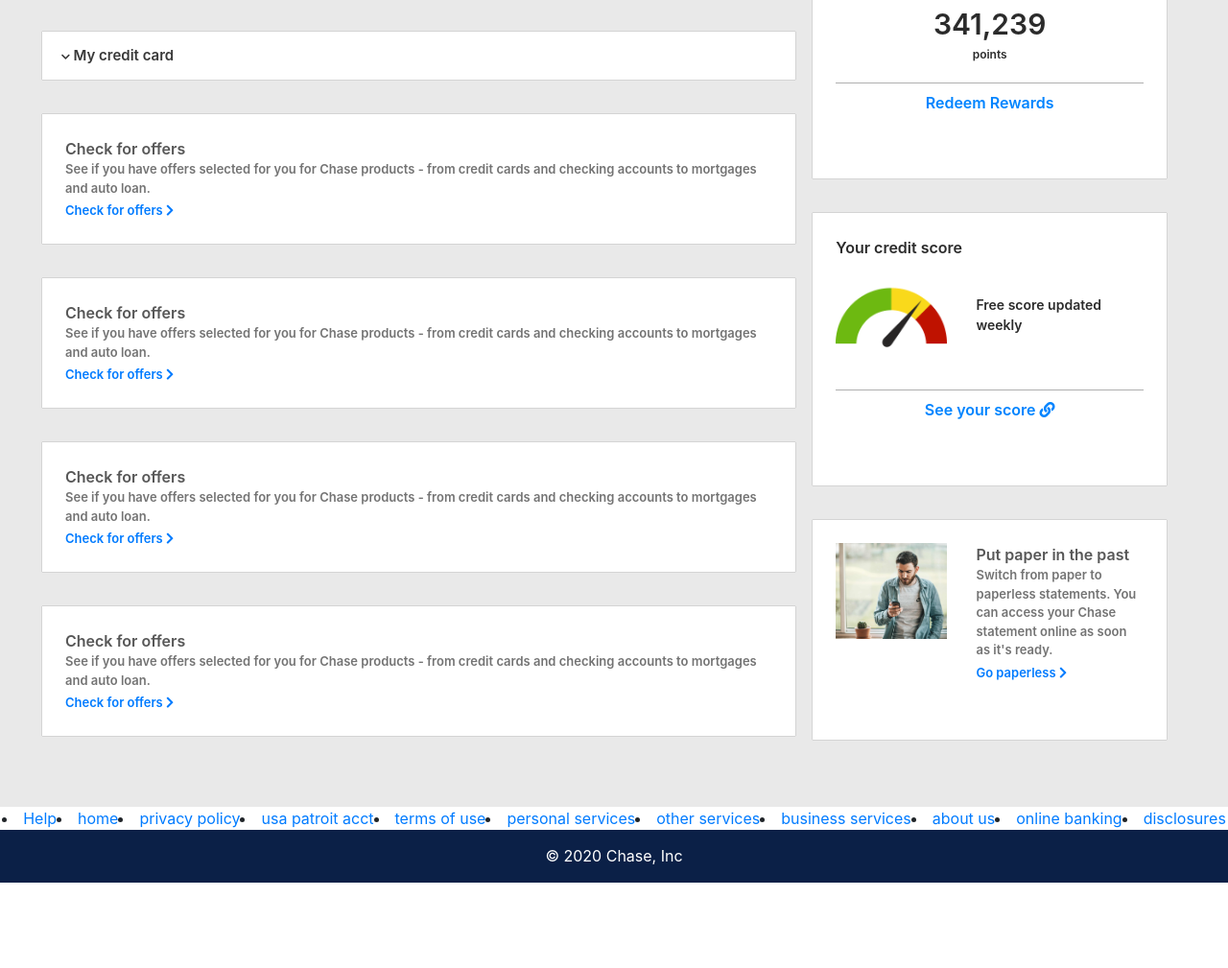
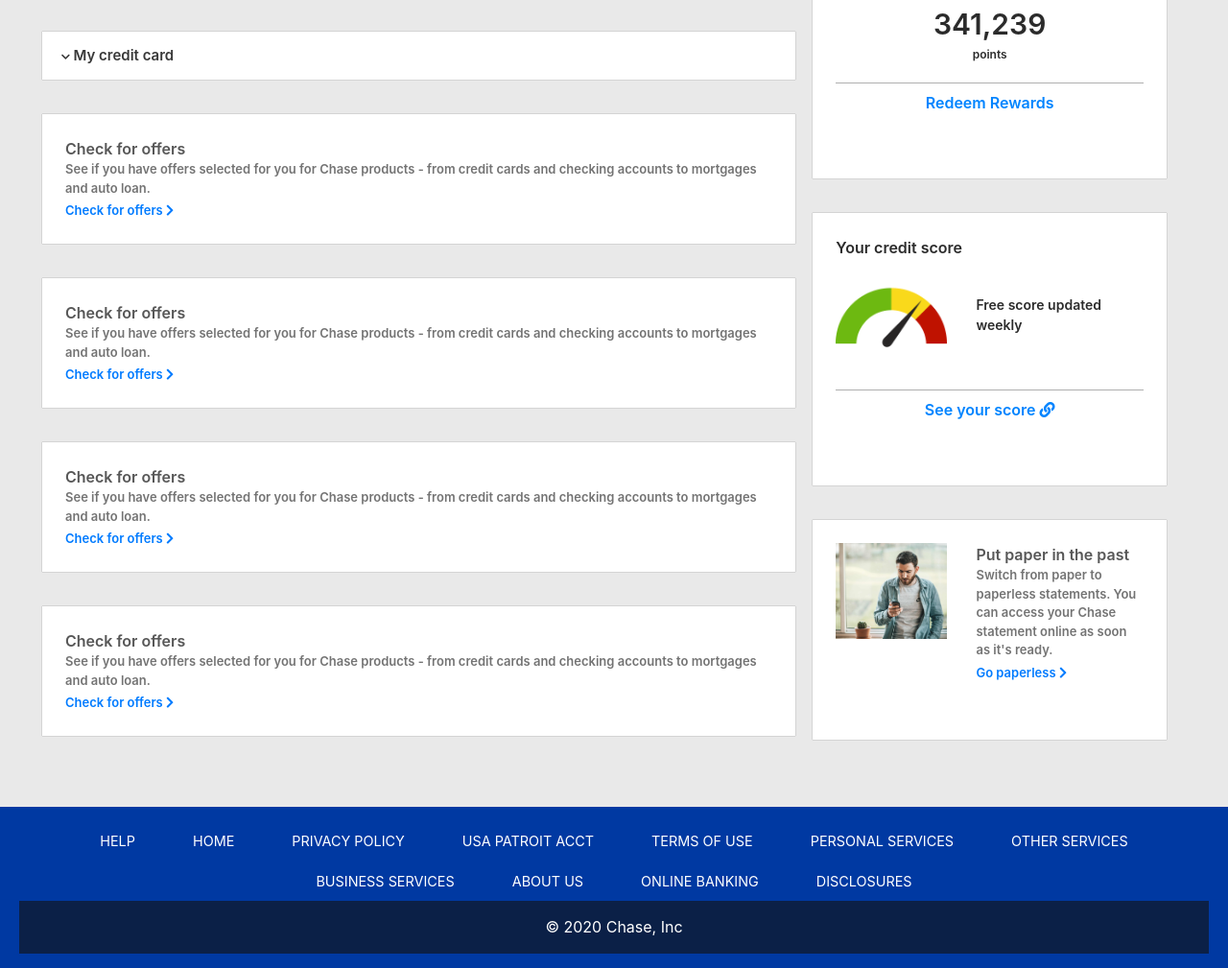
Before and after one commit to Dimeygee/login-dash, a plain HTML site: page dash.html in a window 1280 px wide. Shown: the part 272-1281 px from the top of the page at 96% size. Before the commit the page ends 1192 px from the top, so only its background shows below. Drawn offline with Linux system fonts and the light colour scheme; a script that the page names is missing.

Commit message:
Update style.css
added some footer styling

```diff
--- a/css/style.css
+++ b/css/style.css
@@ -589,8 +589,40 @@
     font-weight: 600;
 }
 
+.footer{
+    width:100%;
+    min-height:70px;
+    float:left;
+    background-color:rgb(0, 57, 162);
+    padding:15px 35px;
+}
+
+.footer div li{
+    list-style:none;
+}
+
+.footer div li a{
+    text-decoration:none;
+    text-transform: uppercase;
+    color:white;
+    padding:10px 30px;
+    display:block;
+    text-align:center;
+    font-size:0.9rem;
+}
+
 @media screen and (max-width:881px){
     .sp > div{
         margin-bottom:25px;
     }
 }
+
+@media screen and (max-width:1109px){
+
+    .footer_grid{
+        display:grid;
+        grid-template-columns: repeat(4, 1fr);
+        font-size:0.9rem;
+    }
+
+}
```
